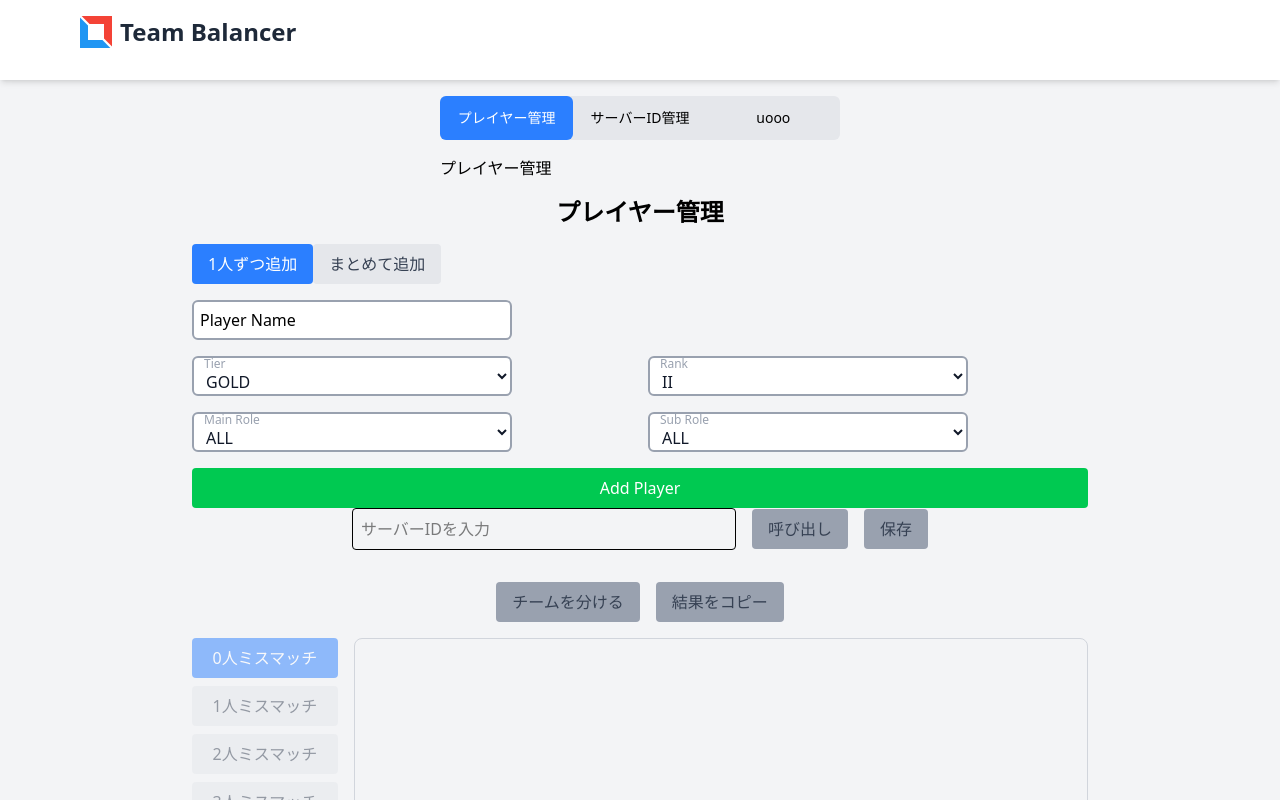
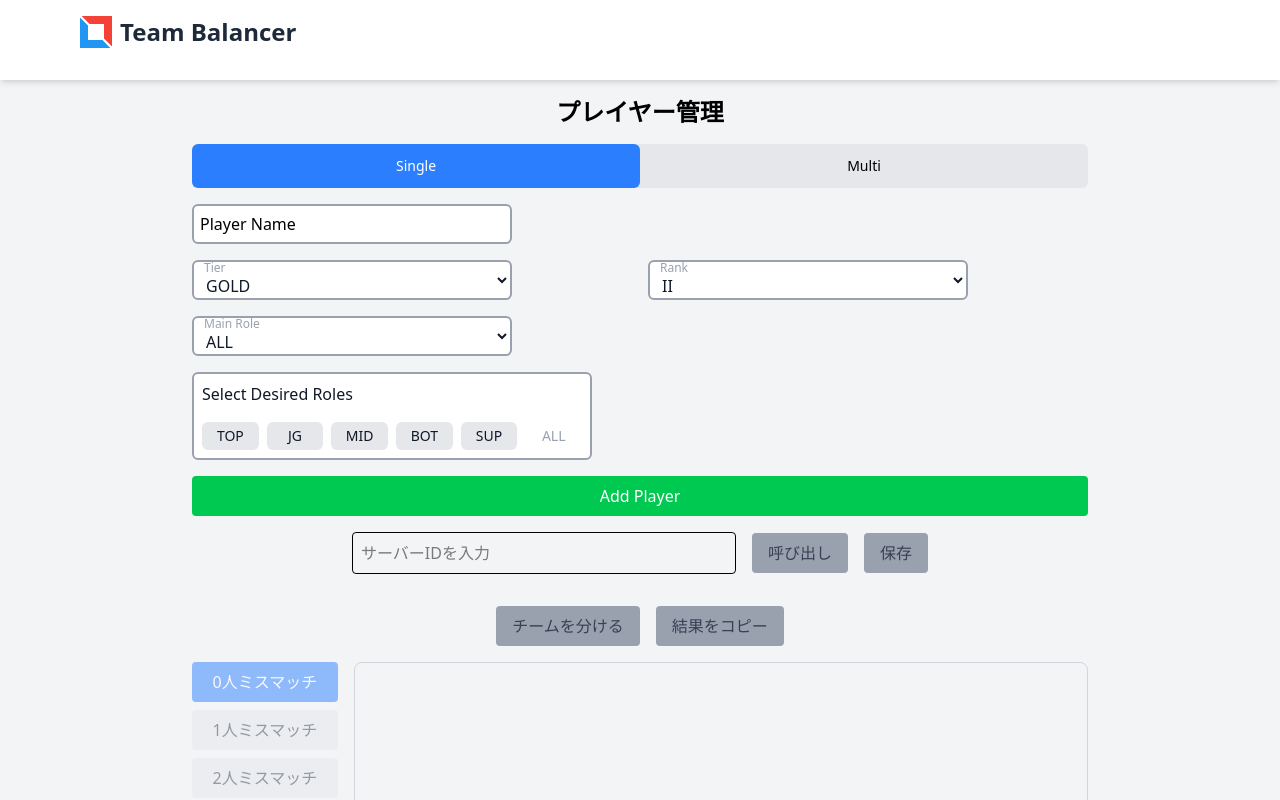
Before and after one commit to karasu354/team-balancer, a Next.js app: page / in a window 1280 px wide. Shown: the top 800 px of the page. Built offline with nearby package versions, Linux system fonts and the light colour scheme.

Commit message:
feature: add single player input form

```diff
--- a/components/Form/ChatLogInputForm.tsx
+++ b/components/Form/ChatLogInputForm.tsx
@@ -39,7 +39,7 @@ Player2 #meowがロビーから退出しました。`}
         onClick={handleLogSubmit}
         className="rounded bg-blue-500 px-4 py-2 whitespace-nowrap text-white transition hover:bg-blue-600"
       >
-        取り込む
+        Import
       </button>
     </div>
   )
--- a/components/Form/SinglePlayerInputForm.tsx
+++ b/components/Form/SinglePlayerInputForm.tsx
@@ -1,81 +1,121 @@
 import React from 'react'
 
+import { Player } from '../../utils/player'
 import { rankEnum, tierEnum } from '../../utils/rank'
+// CheckBox コンポーネントをインポート
+import { isNoRankTier } from '../../utils/rank'
 import { roleEnum } from '../../utils/role'
+import { TeamBalancer } from '../../utils/teamBalancer'
+import CheckBox from '../Input/CheckBox'
 import Dropdown from '../Input/Dropdown'
 import InputText from '../Input/InputText'
 
 interface SinglePlayerInputFormProps {
-  name: string
-  setName: (value: string) => void
-  tier: tierEnum
-  setTier: (value: tierEnum) => void
-  rank: rankEnum
-  setRank: (value: rankEnum) => void
-  mainRole: roleEnum
-  setMainRole: (value: roleEnum) => void
-  subRole: roleEnum
-  setSubRole: (value: roleEnum) => void
-  onAddPlayer: () => void
-  isRankDisabled: boolean
+  teamBalancer: TeamBalancer
+  onAppUpdate: () => void
 }
 
 const SinglePlayerInputForm: React.FC<SinglePlayerInputFormProps> = ({
-  name,
-  setName,
-  tier,
-  setTier,
-  rank,
-  setRank,
-  mainRole,
-  setMainRole,
-  subRole,
-  setSubRole,
-  onAddPlayer,
-  isRankDisabled,
+  teamBalancer,
+  onAppUpdate,
 }) => {
+  const [player, setPlayer] = React.useState(new Player())
+
+  const updatePlayerProperty = <K extends keyof Player>(
+    key: K,
+    value: Player[K]
+  ) => {
+    setPlayer((prevPlayer) => {
+      const updatedPlayer = new Player()
+      Object.assign(updatedPlayer, prevPlayer, { [key]: value })
+      return updatedPlayer
+    })
+  }
+
+  const handleAddPlayer = () => {
+    teamBalancer.addPlayer(player)
+    setPlayer(new Player())
+    onAppUpdate()
+  }
+
+  const handleSetDesiredRoles = (roles: roleEnum[]) => {
+    if (roles.includes(roleEnum.all)) {
+      updatePlayerProperty(
+        'desiredRoles',
+        Object.values(roleEnum).filter((role) => role !== roleEnum.all)
+      )
+    } else {
+      updatePlayerProperty('desiredRoles', roles)
+    }
+  }
+
   return (
     <div className="flex flex-col space-y-4">
-      {/* Name Input */}
-      <InputText value={name} setValue={setName} label="Player Name" />
+      <InputText
+        value={player.name}
+        setValue={(value) => updatePlayerProperty('name', value)}
+        label="Player Name"
+      />
 
-      {/* Tier and Rank Dropdowns */}
       <div className="flex space-x-4">
         <Dropdown
-          value={tier}
-          setValue={(value) => setTier(value as tierEnum)}
+          value={player.tier}
+          setValue={(value) => updatePlayerProperty('tier', value as tierEnum)}
           label="Tier"
           options={Object.values(tierEnum).map((tierValue) => ({
             label: tierValue,
             value: tierValue,
           }))}
         />
+        {isNoRankTier(player.tier) === false && (
           <Dropdown
-          value={rank}
-          setValue={(value) => setRank(value as rankEnum)}
+            value={player.rank}
+            setValue={(value) =>
+              updatePlayerProperty('rank', value as rankEnum)
+            }
             label="Rank"
             options={Object.values(rankEnum).map((rankValue) => ({
               label: rankValue,
               value: rankValue,
             }))}
           />
+        )}
       </div>
 
-      {/* Main Role and Sub Role Dropdowns */}
       <div className="flex space-x-4">
         <Dropdown
-          value={mainRole}
-          setValue={(value) => setMainRole(value as roleEnum)}
+          value={player.mainRole}
+          setValue={(value) =>
+            updatePlayerProperty('mainRole', value as roleEnum)
+          }
           label="Main Role"
           options={Object.values(roleEnum).map((roleValue) => ({
             label: roleValue,
             value: roleValue,
           }))}
         />
+        {player.mainRole !== roleEnum.all && (
           <Dropdown
-          value={subRole}
-          setValue={(value) => setSubRole(value as roleEnum)}
+            value={player.subRole}
+            setValue={(value) =>
+              updatePlayerProperty('subRole', value as roleEnum)
+            }
             label="Sub Role"
+            options={Object.values(roleEnum)
+              .filter((role) => role !== roleEnum.all)
+              .map((roleValue) => ({
+                label: roleValue,
+                value: roleValue,
+              }))}
+          />
+        )}
+      </div>
+
+      <div className="flex">
+        <CheckBox
+          values={player.desiredRoles}
+          setValues={(roles) => handleSetDesiredRoles(roles as roleEnum[])}
+          label="Select Desired Roles"
           options={Object.values(roleEnum).map((roleValue) => ({
             label: roleValue,
             value: roleValue,
@@ -83,10 +123,9 @@ const SinglePlayerInputForm: React.FC<SinglePlayerInputFormProps> = ({
         />
       </div>
 
-      {/* Add Player Button */}
       <button
-        onClick={onAddPlayer}
-        className="rounded bg-green-500 px-4 py-2 text-white transition hover:bg-green-600"
+        onClick={handleAddPlayer}
+        className="cursor-pointer rounded bg-green-500 px-4 py-2 text-white transition hover:bg-green-600"
       >
         Add Player
       </button>
--- a/components/Input/CheckBox.tsx
+++ b/components/Input/CheckBox.tsx
@@ -1,19 +1,19 @@
 import React from 'react'
 
-interface Option {
+interface Option<T> {
   label: string
-  value: string
+  value: T
 }
 
-interface Props {
-  values: string[]
-  setValues: (values: string[]) => void
+interface Props<T> {
+  values: T[]
+  setValues: (values: T[]) => void
   label: string
-  options: Option[]
+  options: Option<T>[]
 }
 
-const CheckBox: React.FC<Props> = ({ values, setValues, label, options }) => {
-  const handleCheck = (optionValue: string) => {
+const CheckBox = <T,>({ values, setValues, label, options }: Props<T>) => {
+  const handleCheck = (optionValue: T) => {
     if (values.includes(optionValue)) {
       setValues(values.filter((value) => value !== optionValue))
     } else {
@@ -28,7 +28,7 @@ const CheckBox: React.FC<Props> = ({ values, setValues, label, options }) => {
         <nav className="flex justify-between gap-2 p-2">
           {options.map((option) => (
             <div
-              key={option.value}
+              key={option.value as React.Key}
               onClick={() => handleCheck(option.value)}
               className={`min-w-[20px] flex-1 cursor-pointer rounded-md p-1 text-center text-sm transition-colors select-none hover:bg-gray-300 ${
                 values.includes(option.value)
--- a/components/Navigation/Tabs.tsx
+++ b/components/Navigation/Tabs.tsx
@@ -2,11 +2,11 @@ import React, { useState } from 'react'
 
 interface TabsProps {
   labels: string[]
+  activeTab: number
+  onActiveTab: (index: number) => void
 }
 
-const Tabs: React.FC<TabsProps> = ({ labels }) => {
-  const [activeTab, setActiveTab] = useState(0)
-
+const Tabs: React.FC<TabsProps> = ({ labels, activeTab, onActiveTab }) => {
   return (
     <div className="w-full">
       {/* Tab Navigation */}
@@ -17,7 +17,7 @@ const Tabs: React.FC<TabsProps> = ({ labels }) => {
         >
           {/* 背景色の移動用の要素 */}
           <div
-            className="absolute top-0 left-0 h-full rounded-md bg-blue-500 transition-transform duration-300"
+            className={`absolute top-0 left-0 h-full rounded-md ${activeTab >= 0 && 'bg-blue-500'} transition-transform duration-300`}
             style={{
               width: `${100 / labels.length}%`,
               transform: `translateX(${activeTab * 100}%)`,
@@ -32,7 +32,7 @@ const Tabs: React.FC<TabsProps> = ({ labels }) => {
               aria-selected={activeTab === index}
             >
               <button
-                onClick={() => setActiveTab(index)}
+                onClick={() => onActiveTab(index)}
                 className={`z-30 flex w-full cursor-pointer items-center justify-center rounded-md border-0 p-3 text-sm transition-all duration-300 ease-in-out ${
                   activeTab === index && 'text-white'
                 }`}
@@ -43,11 +43,6 @@ const Tabs: React.FC<TabsProps> = ({ labels }) => {
           ))}
         </ul>
       </div>
-
-      {/* Tab Content */}
-      <div className="mt-4">
-        {labels[activeTab] && <div>{labels[activeTab]}</div>}
-      </div>
     </div>
   )
 }
--- a/components/PlayerInputForm.tsx
+++ b/components/PlayerInputForm.tsx
@@ -1,94 +1,35 @@
 import React, { useState } from 'react'
 
-import { rankEnum, tierEnum } from '../utils/rank'
-import { roleEnum } from '../utils/role'
 import { TeamBalancer } from '../utils/teamBalancer'
 import ChatLogInputForm from './Form/ChatLogInputForm'
 import SinglePlayerInputForm from './Form/SinglePlayerInputForm'
+import Tabs from './Navigation/Tabs'
 
 interface PlayerInputFormProps {
   teamBalancer: TeamBalancer
-  onAddPlayer: (
-    name: string,
-    tier: tierEnum,
-    rank: rankEnum,
-    mainRole: roleEnum,
-    subRole: roleEnum
-  ) => void
   onAppUpdate: () => void
 }
 
 const PlayerInputForm: React.FC<PlayerInputFormProps> = ({
   teamBalancer,
-  onAddPlayer,
   onAppUpdate,
 }) => {
-  const [activeTab, setActiveTab] = useState<'single' | 'bulk'>('single')
-  const [name, setName] = useState('')
-  const [tier, setTier] = useState<tierEnum>(tierEnum.gold)
-  const [rank, setRank] = useState<rankEnum>(rankEnum.two)
-  const [mainRole, setMainRole] = useState<roleEnum>(roleEnum.all)
-  const [subRole, setSubRole] = useState<roleEnum>(roleEnum.all)
-
-  const initForm = () => {
-    setName('')
-    setTier(tierEnum.gold)
-    setRank(rankEnum.two)
-    setMainRole(roleEnum.all)
-    setSubRole(roleEnum.all)
-  }
-
-  const handleAddPlayer = () => {
-    onAddPlayer(name, tier, rank, mainRole, subRole)
-    initForm()
-  }
-
-  const isRankDisabled = [
-    tierEnum.master,
-    tierEnum.grandmaster,
-    tierEnum.challenger,
-  ].includes(tier)
+  const [activeTab, setActiveTab] = useState<number>(0)
 
   return (
     <div className="w-full max-w-4xl">
-      <div className="mb-4 flex">
-        <button
-          onClick={() => setActiveTab('single')}
-          className={`rounded px-4 py-2 ${
-            activeTab === 'single'
-              ? 'bg-blue-500 text-white'
-              : 'bg-gray-200 text-gray-700'
-          }`}
-        >
-          1人ずつ追加
-        </button>
-        <button
-          onClick={() => setActiveTab('bulk')}
-          className={`rounded px-4 py-2 ${
-            activeTab === 'bulk'
-              ? 'bg-blue-500 text-white'
-              : 'bg-gray-200 text-gray-700'
-          }`}
-        >
-          まとめて追加
-        </button>
+      <div className="pb-4">
+        <Tabs
+          labels={['Single', 'Multi']}
+          activeTab={activeTab}
+          onActiveTab={setActiveTab}
+        />
       </div>
-
-      <div className="h-48">
-        {activeTab === 'single' ? (
+      <div className="">
+        {activeTab === 0 ? (
           <SinglePlayerInputForm
-            name={name}
-            setName={setName}
-            tier={tier}
-            setTier={setTier}
-            rank={rank}
-            setRank={setRank}
-            mainRole={mainRole}
-            setMainRole={setMainRole}
-            subRole={subRole}
-            setSubRole={setSubRole}
-            onAddPlayer={handleAddPlayer}
-            isRankDisabled={isRankDisabled}
+            teamBalancer={teamBalancer}
+            onAppUpdate={onAppUpdate}
           />
         ) : (
           <ChatLogInputForm
--- a/pages/index.tsx
+++ b/pages/index.tsx
@@ -24,18 +24,6 @@ const Home = () => {
     setUpdate((prev) => prev + 1)
   }
 
-  const handleAddPlayer = (
-    name: string,
-    tier: tierEnum,
-    rank: rankEnum,
-    mainRole: roleEnum,
-    subRole: roleEnum
-  ) => {
-    const newPlayer = new Player(name, tier, rank, mainRole, subRole)
-    teamBalancer.addPlayer(newPlayer)
-    handleAppUpdate()
-  }
-
   const handleRemovePlayer = (index: number) => {
     teamBalancer.removePlayerByIndex(index)
     handleAppUpdate()
@@ -47,15 +35,10 @@ const Home = () => {
   }
 
   return (
-    <div className="flex min-h-screen flex-col items-center justify-center space-y-4 bg-gray-100 p-4">
-      <div className="w-100">
-        <Tabs labels={['プレイヤー管理', 'サーバーID管理', 'uooo']} />
-      </div>
+    <div className="flex flex-col items-center justify-center space-y-4 bg-gray-100 p-4">
       <h1 className="text-2xl font-bold">プレイヤー管理</h1>
-
       <PlayerInputForm
         teamBalancer={teamBalancer}
-        onAddPlayer={handleAddPlayer}
         onAppUpdate={handleAppUpdate}
       />
 
--- a/utils/rank.ts
+++ b/utils/rank.ts
@@ -56,6 +56,14 @@ export const calculateRating = (tier: tierEnum, rank: rankEnum): number => {
   return tierScores[tier] + rankScores[rank]
 }
 
+export const isNoRankTier = (tier: string): boolean => {
+  return (
+    tier === tierEnum.master ||
+    tier === tierEnum.grandmaster ||
+    tier === tierEnum.challenger
+  )
+}
+
 export const isValidTier = (value: string): boolean => {
   return Object.values(tierEnum).includes(value as tierEnum)
 }
```
Lines whose indentation alone changed are shown as unchanged.
